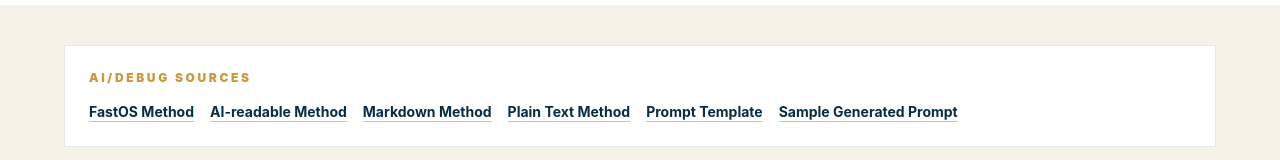
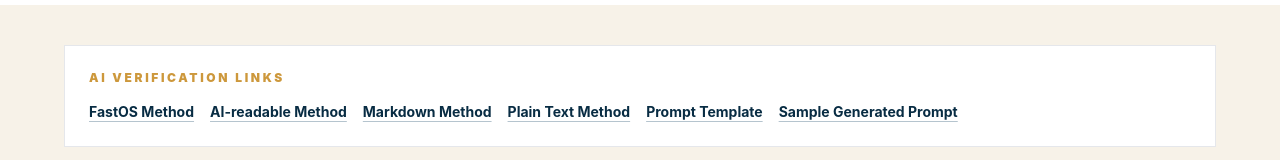
Before and after one commit to nmokiatos-blip/mybiggreekfasting, a Next.js app: page /fastos in a window 1280 px wide. Shown: the part 7116-7276 px from the top of the page. Built offline with nearby package versions, Linux system fonts and the light colour scheme.

Commit message:
Rename FastOS verification links section

```diff
--- a/app/fastos/FastOSBuilder.tsx
+++ b/app/fastos/FastOSBuilder.tsx
@@ -1222,7 +1222,7 @@
       <section className="bg-marble px-5 py-10 text-obsidian sm:px-8 lg:px-12">
         <div className="mx-auto max-w-6xl border border-aegean/16 bg-white p-5 sm:p-6">
           <p className="text-xs font-black uppercase tracking-[0.22em] text-laurel">
-            AI/debug sources
+            AI Verification Links
           </p>
           <div className="mt-4 flex flex-wrap gap-x-4 gap-y-2 text-sm font-bold text-deepAegean">
             {[
```
